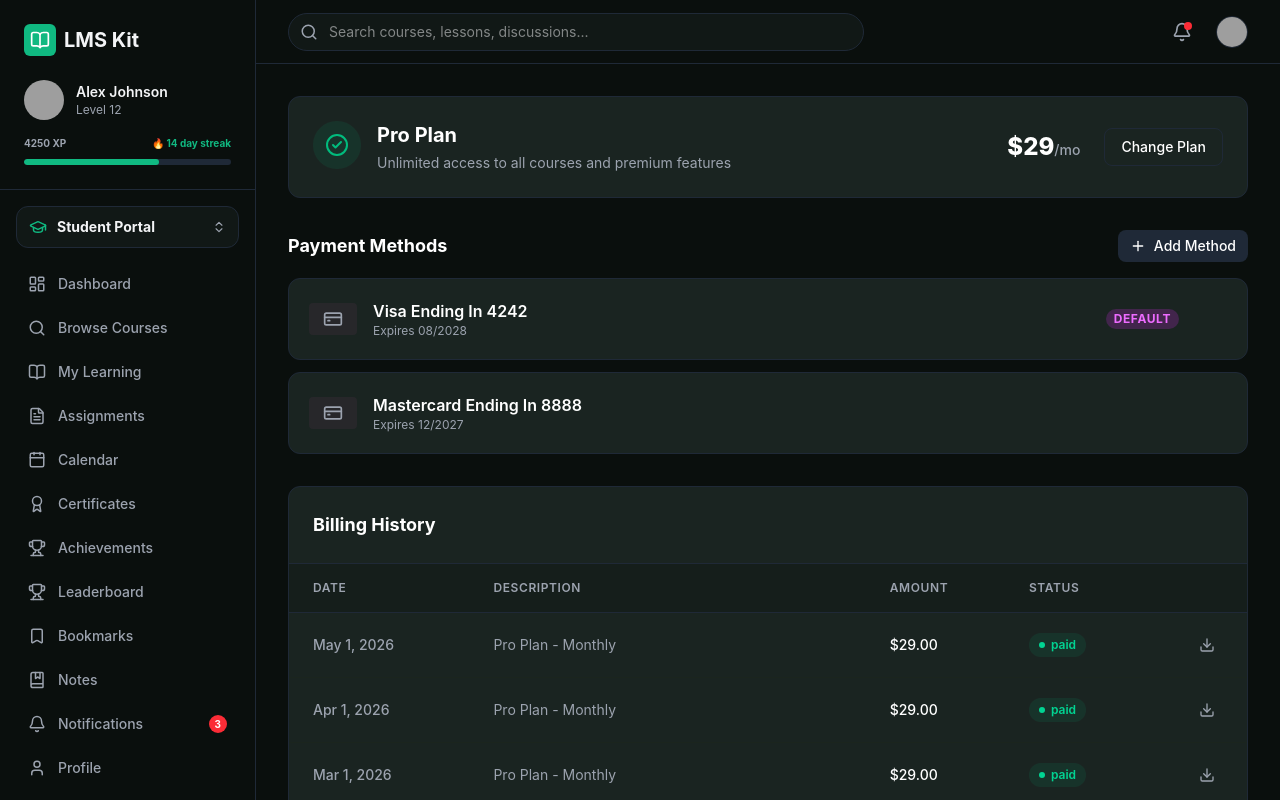
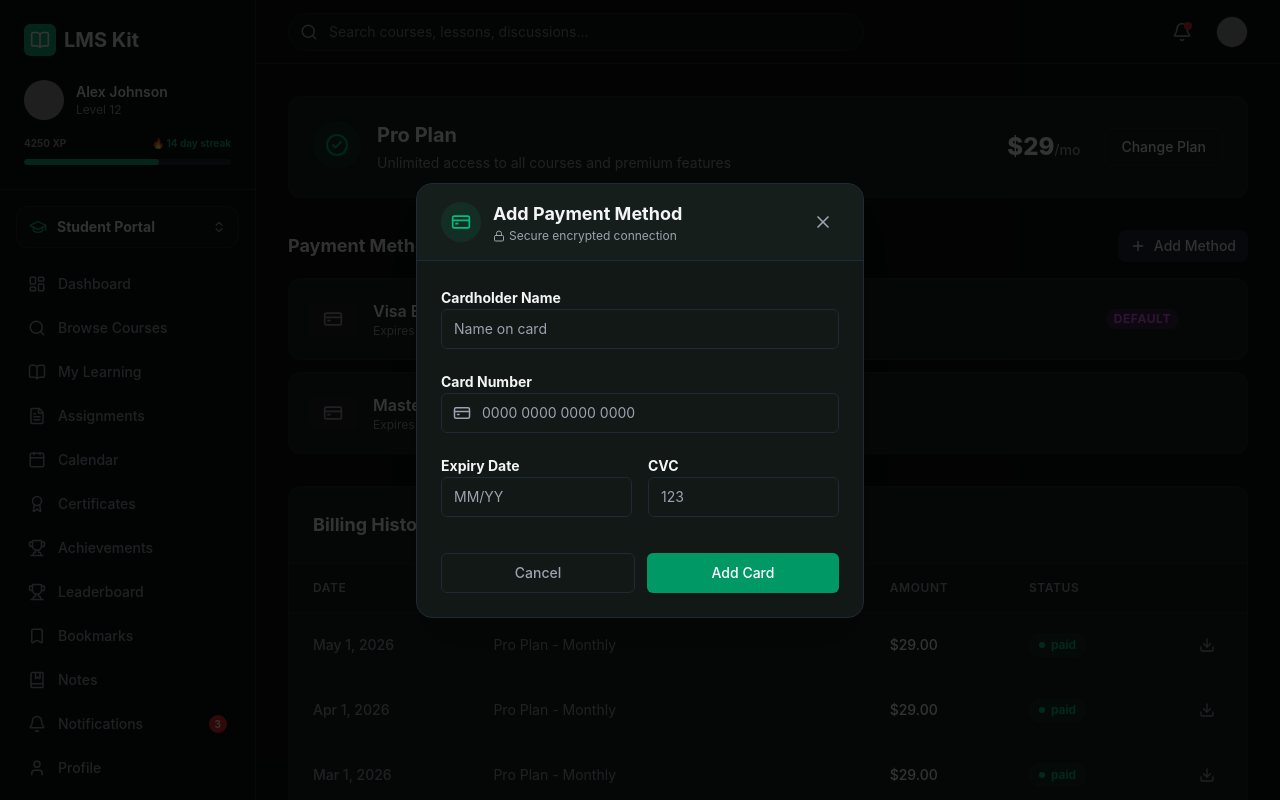
Before and after one commit to minhhien-e/coursehub-frontend, a React (Vite) app: page /billing in a window 1280 px wide. Both pictures are taken after a click on the button "Add Method". Shown: the top 800 px of the page. Built offline with nearby package versions, Linux system fonts and the light colour scheme; grey boxes are pictures that could not be loaded.

Commit message:
feat(billing): make Change Plan link to pricing and implement Add Method modal

```diff
--- /dev/null
+++ b/src/features/billing/components/AddPaymentMethodModal.tsx
@@ -0,0 +1,91 @@
+import React, { useState } from 'react';
+import { X, CreditCard, Lock } from 'lucide-react';
+import { Input } from '@/components/ui/Input';
+import { Button } from '@/components/ui/Button';
+import { Label } from '@/components/ui/Label';
+
+interface AddPaymentMethodModalProps {
+  isOpen: boolean;
+  onClose: () => void;
+}
+
+export const AddPaymentMethodModal = ({ isOpen, onClose }: AddPaymentMethodModalProps) => {
+  const [isSubmitting, setIsSubmitting] = useState(false);
+
+  if (!isOpen) return null;
+
+  const handleSubmit = (e: React.FormEvent) => {
+    e.preventDefault();
+    setIsSubmitting(true);
+    // Simulate API call
+    setTimeout(() => {
+      setIsSubmitting(false);
+      onClose();
+    }, 1500);
+  };
+
+  return (
+    <div className="fixed inset-0 z-50 flex items-center justify-center p-4 bg-black/80 animate-in fade-in duration-200">
+      <div className="bg-surface border border-borderDim rounded-2xl w-full max-w-md shadow-2xl animate-in zoom-in-95 duration-200 overflow-hidden">
+
+        {/* Header */}
+        <div className="px-6 py-4 border-b border-borderDim flex items-center justify-between bg-surfaceHighlight/50">
+          <div className="flex items-center gap-3">
+            <div className="w-10 h-10 rounded-full bg-emerald-500/10 flex items-center justify-center">
+              <CreditCard className="text-emerald-500" size={20} />
+            </div>
+            <div>
+              <h2 className="text-lg font-bold text-textMain">Add Payment Method</h2>
+              <p className="text-xs text-textMuted flex items-center gap-1">
+                <Lock size={12} /> Secure encrypted connection
+              </p>
+            </div>
+          </div>
+          <button
+            onClick={onClose}
+            className="text-textMuted hover:text-textMain transition-colors w-8 h-8 flex items-center justify-center rounded-full hover:bg-borderDim"
+          >
+            <X size={20} />
+          </button>
+        </div>
+
+        {/* Form */}
+        <form onSubmit={handleSubmit} className="p-6 space-y-5">
+          <div className="space-y-2">
+            <Label>Cardholder Name</Label>
+            <Input placeholder="Name on card" required />
+          </div>
+
+          <div className="space-y-2">
+            <Label>Card Number</Label>
+            <div className="relative">
+              <CreditCard className="absolute left-3 top-1/2 -translate-y-1/2 text-textMuted" size={18} />
+              <Input className="pl-10" placeholder="0000 0000 0000 0000" required maxLength={19} />
+            </div>
+          </div>
+
+          <div className="grid grid-cols-2 gap-4">
+            <div className="space-y-2">
+              <Label>Expiry Date</Label>
+              <Input placeholder="MM/YY" required maxLength={5} />
+            </div>
+            <div className="space-y-2">
+              <Label>CVC</Label>
+              <Input placeholder="123" required maxLength={4} type="password" />
+            </div>
+          </div>
+
+          <div className="pt-4 flex gap-3">
+            <Button type="button" variant="outline" className="flex-1" onClick={onClose}>
+              Cancel
+            </Button>
+            <Button type="submit" className="flex-1 bg-emerald-600 hover:bg-emerald-700 text-white" disabled={isSubmitting}>
+              {isSubmitting ? 'Adding...' : 'Add Card'}
+            </Button>
+          </div>
+        </form>
+
+      </div>
+    </div>
+  );
+};
--- a/src/features/billing/components/CurrentPlanCard.tsx
+++ b/src/features/billing/components/CurrentPlanCard.tsx
@@ -1,4 +1,5 @@
 import { CheckCircle2 } from 'lucide-react';
+import { Link } from 'react-router-dom';
 
 interface CurrentPlanCardProps {
   plan: string;
@@ -24,9 +25,9 @@ export const CurrentPlanCard = ({ plan, price }: CurrentPlanCardProps) => {
           <div className="text-right">
             <p className="text-2xl font-extrabold text-white">${price}<span className="text-sm font-medium text-textMuted">/mo</span></p>
           </div>
-          <button className="bg-transparent border border-borderDim hover:bg-surfaceHighlight text-white px-4 py-2 rounded-lg text-sm font-medium transition-colors">
+          <Link to="/pricing" className="bg-transparent border border-borderDim hover:bg-surfaceHighlight text-white px-4 py-2 rounded-lg text-sm font-medium transition-colors">
             Change Plan
-          </button>
+          </Link>
         </div>
 
       </div>
--- a/src/features/billing/components/PaymentMethodsList.tsx
+++ b/src/features/billing/components/PaymentMethodsList.tsx
@@ -1,16 +1,23 @@
+import React, { useState } from 'react';
 import { CreditCard, Plus, Trash2 } from 'lucide-react';
 import type { PaymentMethod } from '../types';
+import { AddPaymentMethodModal } from './AddPaymentMethodModal';
 
 interface PaymentMethodsListProps {
   methods: PaymentMethod[];
 }
 
 export const PaymentMethodsList = ({ methods }: PaymentMethodsListProps) => {
+  const [isModalOpen, setIsModalOpen] = useState(false);
+
   return (
     <div className="mb-8">
       <div className="flex items-center justify-between mb-4">
-        <h3 className="text-lg font-bold text-white">Payment Methods</h3>
-        <button className="flex items-center gap-2 text-sm font-medium text-white bg-borderDim hover:bg-[#233027] px-3 py-1.5 rounded-lg transition-colors">
+        <h3 className="text-lg font-bold text-textMain">Payment Methods</h3>
+        <button
+          onClick={() => setIsModalOpen(true)}
+          className="flex items-center gap-2 text-sm font-medium text-textMain bg-borderDim hover:bg-surfaceHighlight px-3 py-1.5 rounded-lg transition-colors"
+        >
           <Plus size={16} />
           Add Method
         </button>
@@ -44,6 +51,11 @@ export const PaymentMethodsList = ({ methods }: PaymentMethodsListProps) => {
           </div>
         ))}
       </div>
+
+      <AddPaymentMethodModal
+        isOpen={isModalOpen}
+        onClose={() => setIsModalOpen(false)}
+      />
     </div>
   );
 };
```
